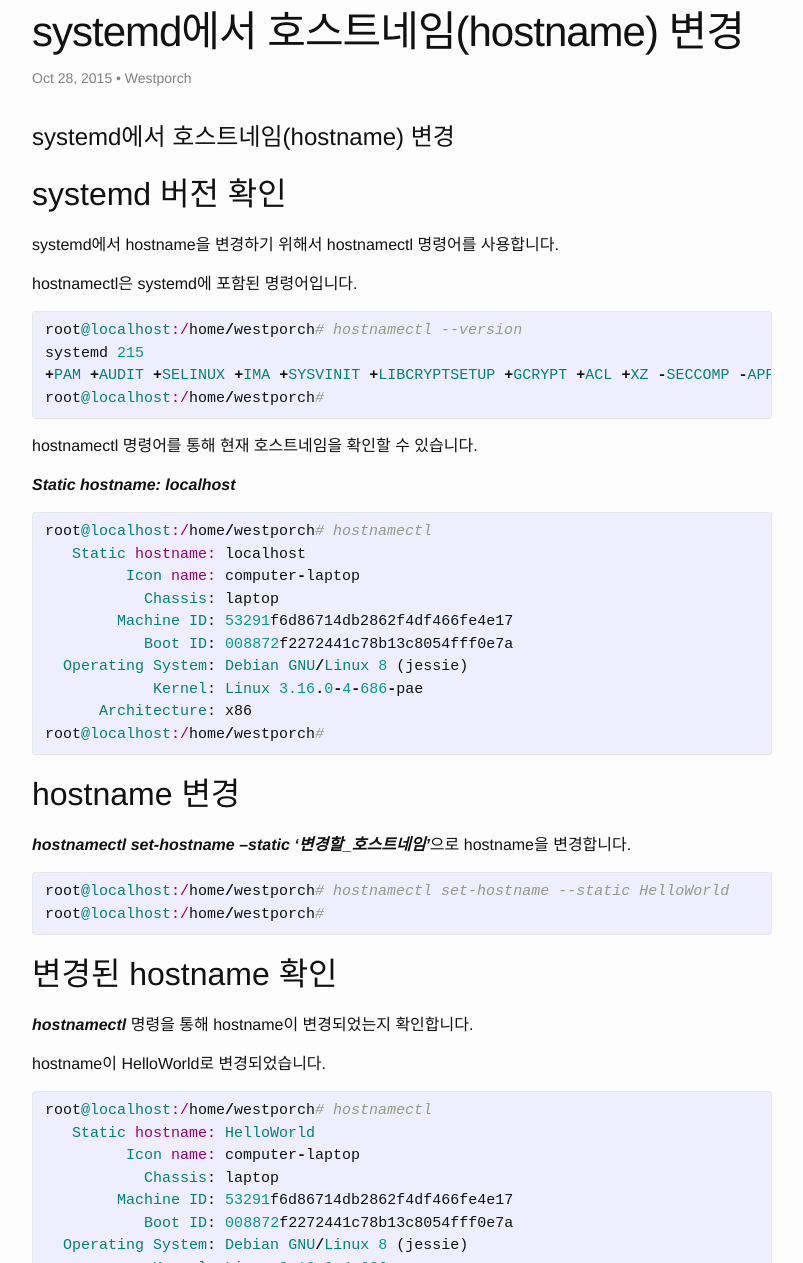
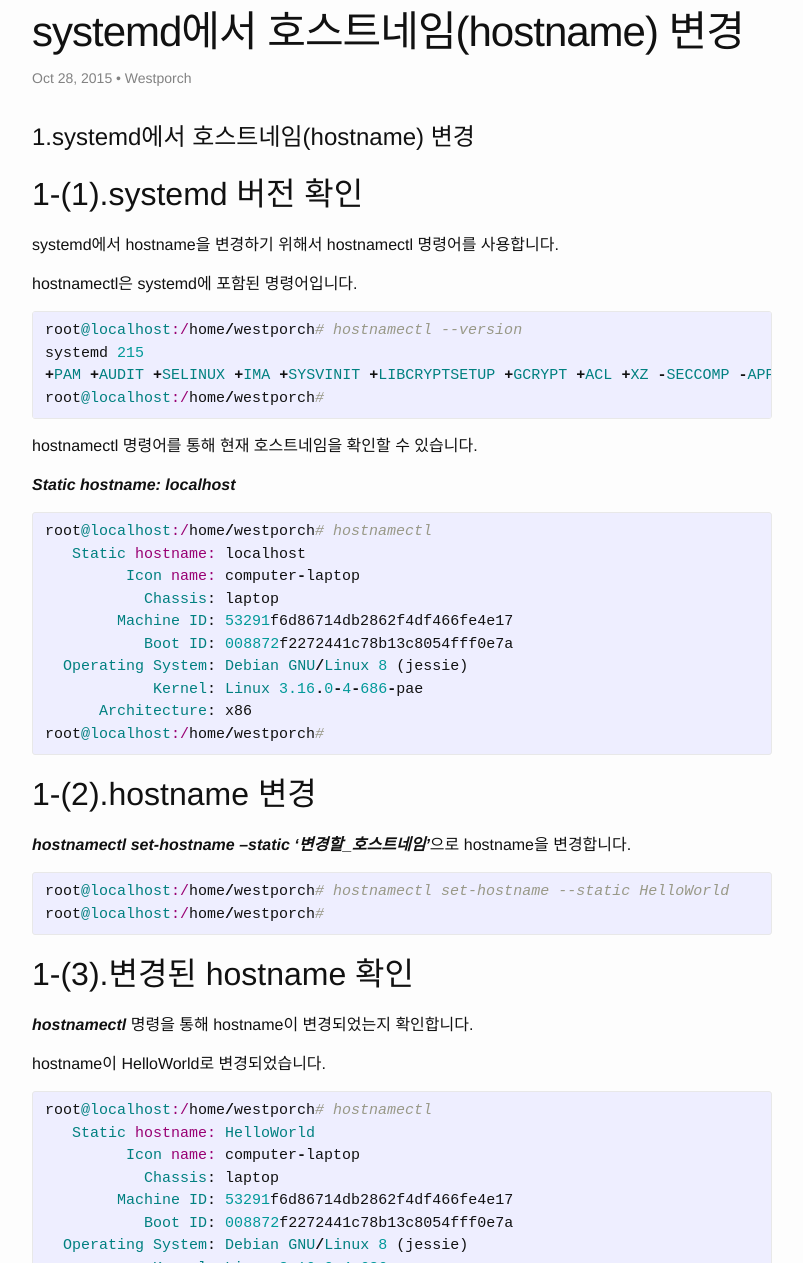
Before and after one commit to debianusers/debianusers.github.io, a Jekyll site: the page built from _posts/2015-10-28-Change-the-hostname.markdown, in a window 1280 px wide and 1400 px high, scrolled down 244 px. Shown: the part 137-1400 px from the top of the window, without its empty margins (238-1041 px from the left). Built offline with Jekyll 4.4.1, drawn with Linux system fonts in a browser that asks for light colours; comment, search, counter and statistics services are not loaded; some of the changed text lies outside the part shown.

Commit message:
인덱스 추가

```diff
--- a/_posts/2015-10-28-Change-the-hostname.markdown
+++ b/_posts/2015-10-28-Change-the-hostname.markdown
@@ -4,11 +4,11 @@ title: "systemd에서 호스트네임(hostname) 변경"
 author: Westporch
 ---
 
-systemd에서 호스트네임(hostname) 변경
+1.systemd에서 호스트네임(hostname) 변경
 ======================================
 
 
-systemd 버전 확인
+1-(1).systemd 버전 확인
 -----------------
 systemd에서 hostname을 변경하기 위해서 hostnamectl 명령어를 사용합니다.
 
@@ -36,7 +36,7 @@ root@localhost:/home/westporch# hostnamectl
 root@localhost:/home/westporch#
 {% endhighlight %}
 
-hostname 변경
+1-(2).hostname 변경
 --------------
 ***hostnamectl set-hostname --static '변경할_호스트네임'***으로 hostname을 변경합니다.
 {% highlight ruby %}
@@ -44,7 +44,7 @@ root@localhost:/home/westporch# hostnamectl set-hostname --static HelloWorld
 root@localhost:/home/westporch#
 {% endhighlight %}
 
-변경된 hostname 확인
+1-(3).변경된 hostname 확인
 ---------------------
 ***hostnamectl*** 명령을 통해 hostname이 변경되었는지 확인합니다.
 
```
Also changed, not shown: other parts of _posts/2015-10-28-Change-the-hostname.markdown (+1 -1 lines).
